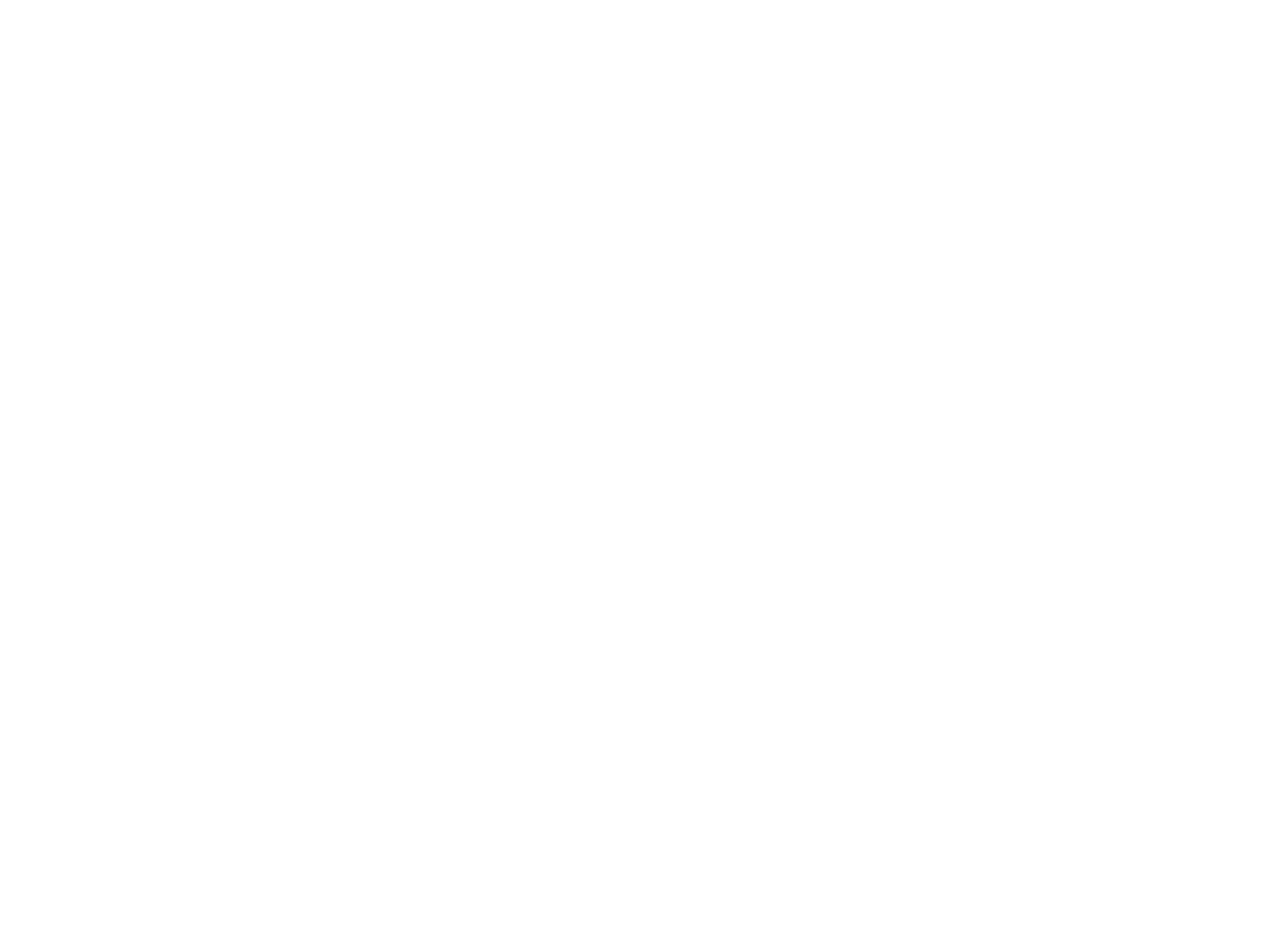
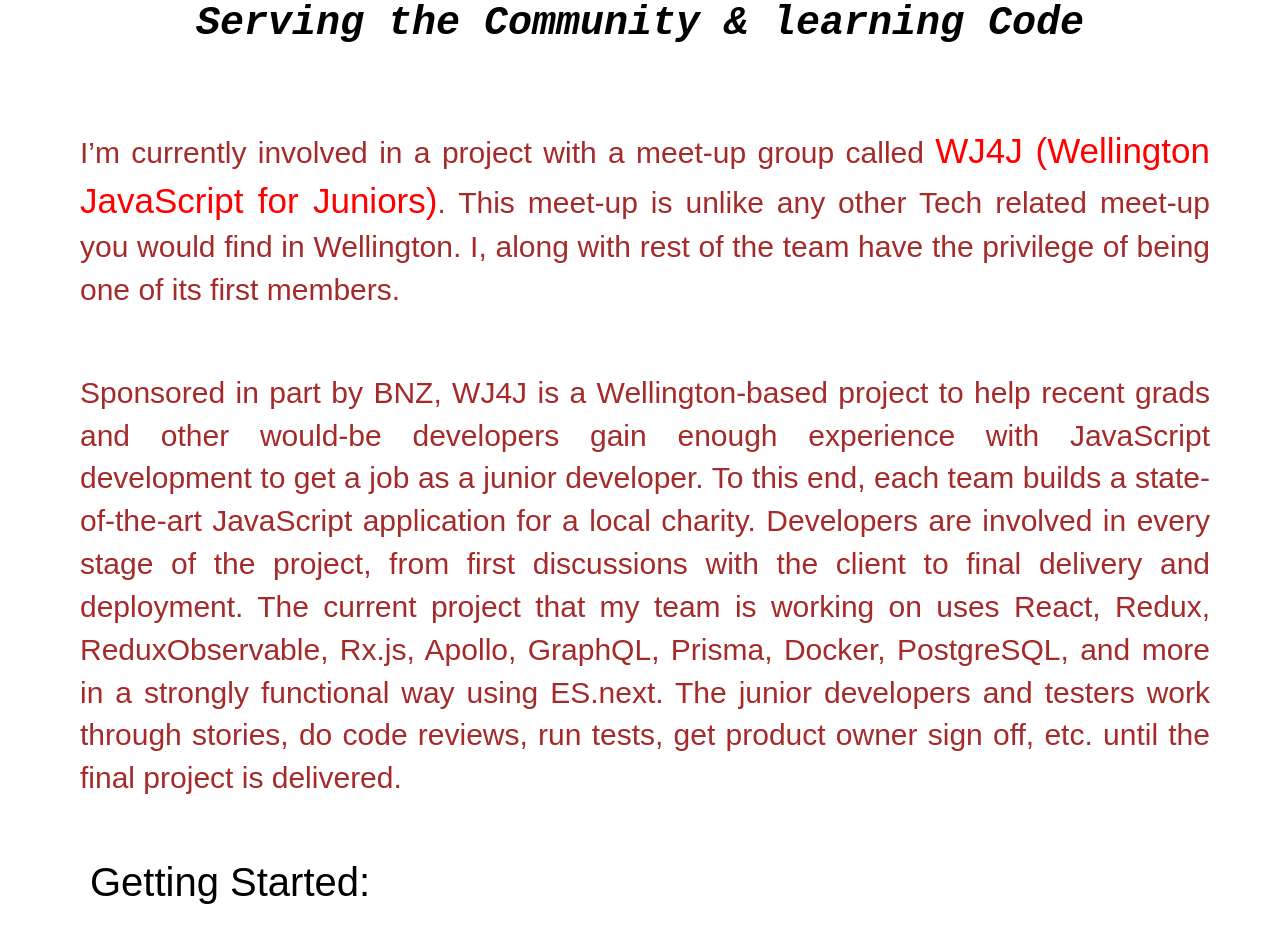
Before and after one commit to Hameet/Personal-Blog, a React (Create React App) app: page /blog in a window 1280 px wide. Shown: the part 160-1097 px from the top of the page. Before the commit the page ends 800 px from the top, so only its background shows below. Built offline with nearby package versions, Linux system fonts and the light colour scheme.

Commit message:
blog publish

```diff
--- a/src/App.jsx
+++ b/src/App.jsx
@@ -8,6 +8,7 @@ import About from './components/About';
 import News from './components/News';
 import Navbar from './components/CustomNavbar';
 import LeModal from './components/LeModal'
+import Blog from './components/Blog'
 
 class App extends Component {
   render() {
@@ -18,6 +19,7 @@ class App extends Component {
           <Route exact path="/" component={Home} />
           <Route path="/about" component={About} />
           <Route path="/news" component={News} />
+          <Route path="/blog" component={Blog}/>
 
           <div className="footer">
           <Route exact path="/" component={LeModal} />
--- /dev/null
+++ b/src/components/Blog.css
@@ -0,0 +1,29 @@
+.heading {
+    color: black !important;
+    margin-top: 100px !important;
+    font-size: 40px !important;
+    font-weight: bold;
+
+}
+
+.Blog-box {
+    text-align: justify
+}
+
+.blog-txt {
+    color: brown !important
+}
+
+.blog-subheading {
+    color: black !important;
+}
+
+.wj {
+    /* text-decoration: underline !important; */
+    color: red !important;
+    font-size: 35px !important;
+}
+
+.blog-link {
+    margin-left: o !important;
+}
--- a/src/components/Blog.jsx
+++ b/src/components/Blog.jsx
@@ -1,26 +1,42 @@
 import React, { Component } from 'react'
-import { Grid,Row } from 'react-bootstrap';
-// import './About.css';
+import { Grid } from 'react-bootstrap';
+import './Blog.css';
 
 export default class Blog extends Component {
   render() {
     return (
-      <div className="aboutme">
+      <div className="Blog-box">
         <Grid>
-          <Row className="background">
-            <h1>Some Background</h1>
-            <p text="justify">I've several years of experience working in Food and Drug testing for NZ and multinational companies. I was always passionate about science and took great pride in my work but technology has always been my first love. It took a few years of soul searching but once I started learning how to code I knew it was what I wanted to do.</p>
-          </Row>
+        <h4 className="heading">Serving the Community & learning Code</h4>
 
-          <Row className="background">
-            <h1>What do I like about code?</h1>
-             <p>I like the satisfaction that you get from creating something. There are so many new technologies emerging and I would love to be a part of something bigger which will shape people's lives. Although I like the server side stuff, I belive my real strength is in Design and Front end. I'm intersted in learning technologies such as AI, Augmented Reality, Data science and machine learning etc to broaden my horizons.</p>
-          </Row>
+            <p className="blog-txt">I’m currently involved in a project with a meet-up group called <a className="blog-link" href="https://www.meetup.com/Wellington-JavaScript-for-Juniors/" target="_blank"><span className="wj"> WJ4J (Wellington JavaScript for Juniors)</span></a>. This meet-up is unlike any other Tech related meet-up you would find in Wellington. I, along with rest of the team have the privilege of being one of its first members. </p>
 
-          <Row className="background">
-            <h1>Why code?</h1>
-            <p>I've tried my hands at learning and acquiring other skills such as learning a new language (tried Spanish but lost interest) or learn how to play the guitar (felt very cliche) but nothing stuck. However, with coding my interest grew and grew and I was lucky to find an Institue like Enspiral Dev Academy. I'm far from an expert but definietly am improving everyday.</p>
-          </Row>
+            <p className="blog-txt">Sponsored in part by BNZ, WJ4J is a Wellington-based project to help recent grads and other would-be developers gain enough experience with JavaScript development to get a job as a junior developer. To this end, each team builds a state-of-the-art JavaScript application for a local charity. Developers are involved in every stage of the project, from first discussions with the client to final delivery and deployment. The current project that my team is working on uses React, Redux, ReduxObservable, Rx.js, Apollo, GraphQL, Prisma, Docker, PostgreSQL, and more in a strongly functional way using ES.next. The junior developers and testers work through stories, do code reviews, run tests, get product owner sign off, etc. until the final project is delivered.</p>
+
+
+          <h1 className="blog-subheading">Getting Started:</h1>
+
+            <p className="blog-txt">The meet-up scene in Wellington has changed and tech meetups are becoming increasingly prevalent and popular among software developers. The main appeal behind software development in general is to learn new things and tech meetups are a great way to gain knowledge about a brand new technology. From my own perspective and I’m sure this is the general consensus among a lot of people who attend tech meet-ups.These can be very un-organised and though you always learn something new or widen your networking circle, most meet-ups don’t produce anything substantial.</p>
+
+            <p className="blog-txt">This is where WJ4J differs. The organisers and the team of junior devs are committed in creating a complex javascript app. The approach towards achieving this goal is anything but casual, the entire process is being done as holistically and professionally as possible.  I and other team members are indebted to our Project Lead and organiser Charles F. Munat and other Designers, Testers and a very talented Business Analyst, all of whom have years of experience in their respective fields.</p>
+
+
+
+          <h1 className="blog-subheading">More than just a meet-up:</h1>
+
+            <p className="blog-txt">We’re a very diverse bunch, including students and other self-taught coders who are currently working in the IT industry in non-developer/programmer roles. What makes us different is the commitment and regular contribution that each member of the team is providing. We meet twice a week and every week it’s something new like bringing in testers or designers.</p>
+
+
+          <h1 className="blog-subheading">Ramda & Other new concepts:</h1>
+
+            <p className="blog-txt">For this project we’re using the Ramda library of functions and delving deep into Functional Programming. We’re also using JavaScript-based tools to write CSS. Called the new wave of CSS, Styled Components is one of these libraries, and it has quickly attracted a lot of attention due to its mix of innovation and familiarity.
+            Other tools we’ll be using as we get closer to completing our app will be GraphQL, Apollo, Prisma and many others. I’ve personally never used any of these apart from Functional programming. </p>
+
+          <h1 className="blog-subheading">Current Stage:</h1>
+
+            <p className="blog-txt">It took a while for the project to gain momentum but we’re slowly yet gradually approaching the MVP stage. Our project lead has already brought in a well experienced UX/Designer and in the coming weeks we’ll be discussing automated end to end testing with senior testers who’ve volunteered to help us out.
+            We’ve got a long way to go but things are looking very promising and our team is getting first-hand experience at how things are done in big organizations. I’m personally very excited about how the end product will look and can’t wait till we reach MVP. Watch this space for updates…</p>
+
         </Grid>
       </div>
     )
--- a/src/components/CustomNavbar.jsx
+++ b/src/components/CustomNavbar.jsx
@@ -26,6 +26,10 @@ export default class CustomNavbar extends Component {
             <strong>Phase-0</strong>
           </NavItem>
 
+          <NavItem eventKey={3} href="/blog">
+            <strong>Blog</strong>
+          </NavItem>
+
           <NavItem eventKey={3} href="assets/Hameet_Boparai_cv.pdf">
             <strong>Download CV</strong>
           </NavItem>
--- a/src/components/Home.css
+++ b/src/components/Home.css
@@ -15,7 +15,7 @@ padding-top: 5px;
 margin-top: 0px;
 }
 
-a {
+.project-link {
   position: absolute;
   margin-left: 300px;
 }
@@ -34,7 +34,7 @@ h1 {
   margin-top: 10px !important;
   margin-left: 20px !important;
   margin-right: 30px !important;
-  color: mediumspringgreen !important;
+  color: mediumspringgreen;
   font-size: 40px !important;
 }
 
@@ -74,8 +74,6 @@ h3 {
   font-style: oblique !important;
   font-family: sans-serif !important;
 }
-
-
 
 .image-project {
   width: 352px;
--- a/src/components/Home.jsx
+++ b/src/components/Home.jsx
@@ -60,7 +60,7 @@ export default class Home extends Component {
 
         <Image src="assets/blue.png" className="image-blue"/>
           <div className="overlay">
-             <a href="http://embracing-blue.herokuapp.com/#/" target="_blank"><span className="glyphicon glyphicon-new-window"></span></a>
+             <a className="project-link" href="http://embracing-blue.herokuapp.com/#/" target="_blank"><span className="glyphicon glyphicon-new-window"></span></a>
                 <strong><h7>Final EDA Project, a webapp created for addresing mental health issues</h7></strong>
           <div className="line"></div>
             <strong><h8>Tags: SQLite, Bulma, Redux, React & Auth</h8></strong>
@@ -72,7 +72,7 @@ export default class Home extends Component {
           <div className="container-two">
         <Image src="assets/gym.png" className="image-project"/>
           <div className="overlay-two">
-        <a href="https://mush-to-muscles.herokuapp.com/#/" target="_blank"><span className="glyphicon glyphicon-new-window"></span></a>
+        <a className="project-link" href="https://mush-to-muscles.herokuapp.com/#/" target="_blank"><span className="glyphicon glyphicon-new-window"></span></a>
           <strong><h7>A Personal project Full Stack app for making workout plans</h7></strong>
             <div className="line"></div>
           <strong><h8>Tags: SQLite, Redux, React & Bootstrap</h8></strong>
@@ -84,7 +84,7 @@ export default class Home extends Component {
           <div className="container-three">
         <Image src="assets/sunny.png" className="image-project"/>
           <div className="overlay-three">
-            <a href="https://live-weather-report.herokuapp.com/" target="_blank"><span className="glyphicon glyphicon-new-window"></span></a>
+            <a className="project-link" href="https://live-weather-report.herokuapp.com/" target="_blank"><span className="glyphicon glyphicon-new-window"></span></a>
             <strong><h7>Live weather API and responsive animation</h7></strong>
           <div className="line"></div>
             <strong><h8>Tags: React & Bootstrap</h8></strong>
```
